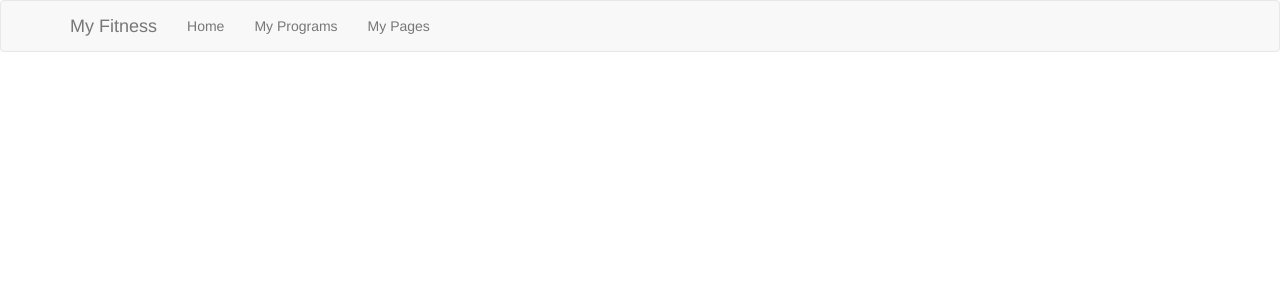
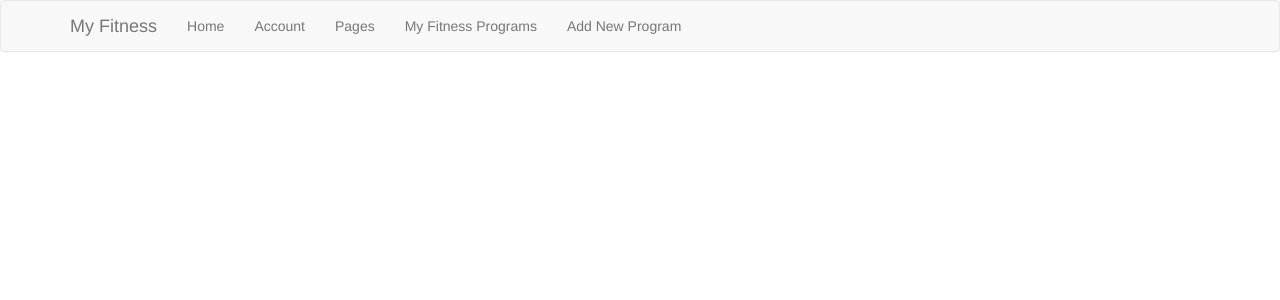
Before and after one commit to bman776/CPSC471-Project, a PHP site: page /Project/Instructor/inc/instructorHeader.php in a window 1280 px wide. Shown: the top 300 px of the page. Run offline with PHP 8.4, Linux system fonts and the light colour scheme; some libraries are stand-ins or nearby versions.

Commit message:
Update instructorNavBar.php

```diff
--- a/Project/login/Instructor/inc/instructorNavBar.php
+++ b/Project/login/Instructor/inc/instructorNavBar.php
@@ -11,9 +11,11 @@
         </div>
         <div id="navbar" class="collapse navbar-collapse">
 			<ul class="nav navbar-nav">
-				<li><a href="<?php echo INST_ROOT_URL; ?>">Home</a></li>
-				<li><a href="<?php echo INST_PRGMS_URL; ?>">My Programs</a></li>
-				<li><a href="<?php echo INST_PAGES_URL; ?>">My Pages</a></li>
+				<li><a href="<?php echo ROOT_URL; ?>">Home</a></li>
+				<li><a href="<?php echo ROOT_URL; ?>">Account</a></li>
+				<li><a href="<?php echo ROOT_URL; ?>">Pages</a></li>
+				<li><a href="<?php echo ROOT_URL; ?>">My Fitness Programs</a></li>
+				<li><a href="<?php echo ROOT_URL; ?>">Add New Program</a></li>
 			</ul>
 		</div><!--/.nav-collapse -->
      </div>
```
